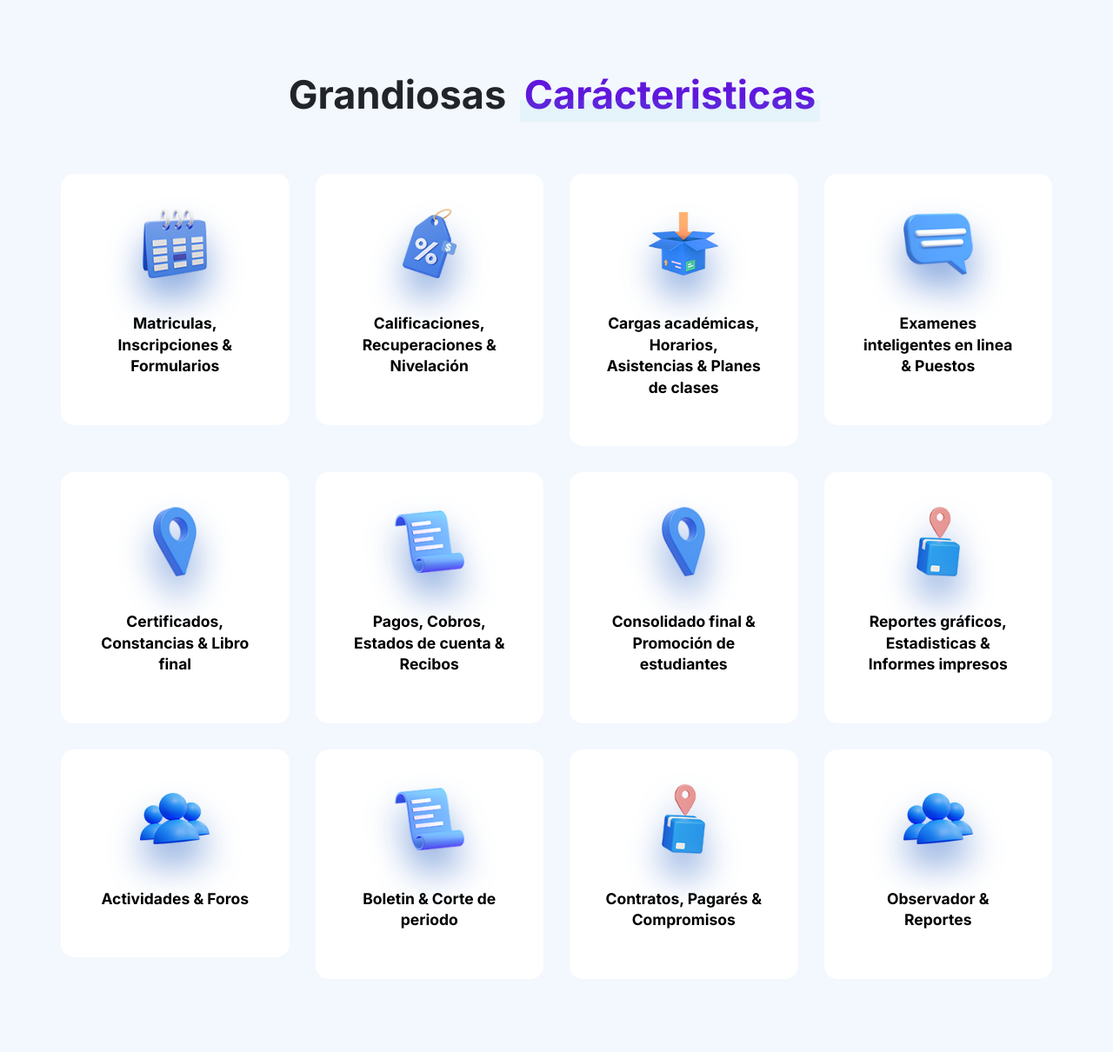
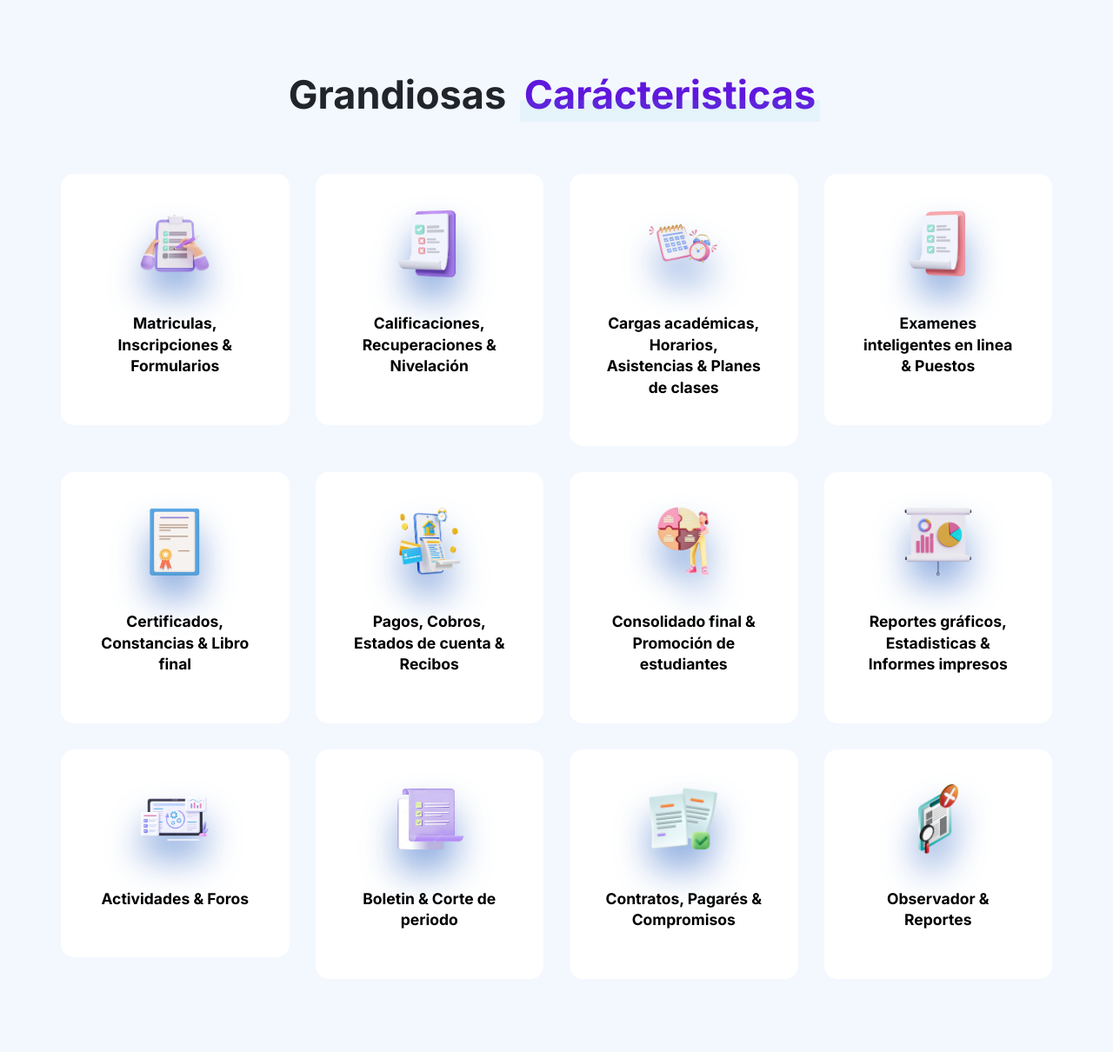
Before and after one commit to oderman-group/es, a PHP site: page / in a window 1280 px wide. Shown: the part 2168-3378 px from the top of the page at 87% size. Run offline with PHP 8.4, Linux system fonts and the light colour scheme; data that the repository does not hold is empty.

Commit message:
Se añaden imagenes para las caracteristicas

```diff
--- a/includes/features.php
+++ b/includes/features.php
@@ -16,7 +16,7 @@
                         <div class="col-lg-3 col-sm-6">
                             <a href="#" class="features-card mb-30 style-5">
                                 <div class="icon">
-                                    <img src="assets/img/icons/features/1.png" alt="">
+                                    <img src="assets/img/icons/features/escribiendo-doc.png" alt="">
                                 </div>
                                 <div class="info">
                                     <h5 class="card-title">
@@ -31,7 +31,7 @@
                         <div class="col-lg-3 col-sm-6">
                             <a href="#" class="features-card mb-30 style-5">
                                 <div class="icon">
-                                    <img src="assets/img/icons/features/2.png" alt="">
+                                    <img src="assets/img/icons/features/gestion-tareas.png" alt="">
                                 </div>
                                 <div class="info">
                                     <h5 class="card-title">
@@ -46,7 +46,7 @@
                         <div class="col-lg-3 col-sm-6">
                             <a href="#" class="features-card mb-30 style-5">
                                 <div class="icon">
-                                    <img src="assets/img/icons/features/3.png" alt="">
+                                    <img src="assets/img/icons/features/calendario-horario.png" alt="">
                                 </div>
                                 <div class="info">
                                     <h5 class="card-title">
@@ -61,7 +61,7 @@
                         <div class="col-lg-3 col-sm-6">
                             <a href="#" class="features-card mb-30 style-5">
                                 <div class="icon">
-                                    <img src="assets/img/icons/features/4.png" alt="">
+                                    <img src="assets/img/icons/features/evaluaciones.png" alt="">
                                 </div>
                                 <div class="info">
                                     <h5 class="card-title">
@@ -76,7 +76,7 @@
                         <div class="col-lg-3 col-sm-6">
                             <a href="#" class="features-card mb-30 mb-lg-0 style-5">
                                 <div class="icon">
-                                    <img src="assets/img/icons/features/7.png" alt="">
+                                    <img src="assets/img/icons/features/certificado.png" alt="">
                                 </div>
                                 <div class="info">
                                     <h5 class="card-title">
@@ -91,7 +91,7 @@
                         <div class="col-lg-3 col-sm-6">
                             <a href="#" class="features-card mb-30 mb-lg-0 style-5">
                                 <div class="icon">
-                                    <img src="assets/img/icons/features/6.png" alt="">
+                                    <img src="assets/img/icons/features/recibos-facturas.png" alt="">
                                 </div>
                                 <div class="info">
                                     <h5 class="card-title">
@@ -106,7 +106,7 @@
                         <div class="col-lg-3 col-sm-6">
                             <a href="#" class="features-card mb-30 mb-lg-0 style-5">
                                 <div class="icon">
-                                    <img src="assets/img/icons/features/7.png" alt="">
+                                    <img src="assets/img/icons/features/grafico-inform.png" alt="">
                                 </div>
                                 <div class="info">
                                     <h5 class="card-title">
@@ -121,7 +121,7 @@
                         <div class="col-lg-3 col-sm-6">
                             <a href="#" class="features-card style-5">
                                 <div class="icon">
-                                    <img src="assets/img/icons/features/8.png" alt="">
+                                    <img src="assets/img/icons/features/grafico-circular.png" alt="">
                                 </div>
                                 <div class="info">
                                     <h5 class="card-title">
@@ -136,7 +136,7 @@
                         <div class="col-lg-3 col-sm-6">
                             <a href="#" class="features-card mb-30 mb-lg-0 style-5">
                                 <div class="icon">
-                                    <img src="assets/img/icons/features/5.png" alt="">
+                                    <img src="assets/img/icons/features/actividades.png" alt="">
                                 </div>
                                 <div class="info">
                                     <h5 class="card-title">
@@ -151,7 +151,7 @@
                         <div class="col-lg-3 col-sm-6">
                             <a href="#" class="features-card mb-30 mb-lg-0 style-5">
                                 <div class="icon">
-                                    <img src="assets/img/icons/features/6.png" alt="">
+                                    <img src="assets/img/icons/features/boletines.png" alt="">
                                 </div>
                                 <div class="info">
                                     <h5 class="card-title">
@@ -166,7 +166,7 @@
                         <div class="col-lg-3 col-sm-6">
                             <a href="#" class="features-card style-5">
                                 <div class="icon">
-                                    <img src="assets/img/icons/features/8.png" alt="">
+                                    <img src="assets/img/icons/features/contracts.png" alt="">
                                 </div>
                                 <div class="info">
                                     <h5 class="card-title">
@@ -181,7 +181,7 @@
                         <div class="col-lg-3 col-sm-6">
                             <a href="#" class="features-card mb-30 mb-lg-0 style-5">
                                 <div class="icon">
-                                    <img src="assets/img/icons/features/5.png" alt="">
+                                    <img src="assets/img/icons/features/reports.png" alt="">
                                 </div>
                                 <div class="info">
                                     <h5 class="card-title">
```
Also changed, not shown: assets/img/icons/features/actividades.png (added), assets/img/icons/features/boletines.png (added), assets/img/icons/features/calendario-horario.png (added), assets/img/icons/features/certificado.png (added), assets/img/icons/features/contracts.png (added), assets/img/icons/features/escribiendo-doc.png (added), assets/img/icons/features/evaluaciones.png (added), assets/img/icons/features/gestion-tareas.png (added), assets/img/icons/features/grafico-circular.png (added), assets/img/icons/features/grafico-inform.png (added), assets/img/icons/features/recibos-facturas.png (added), assets/img/icons/features/reports.png (added).
